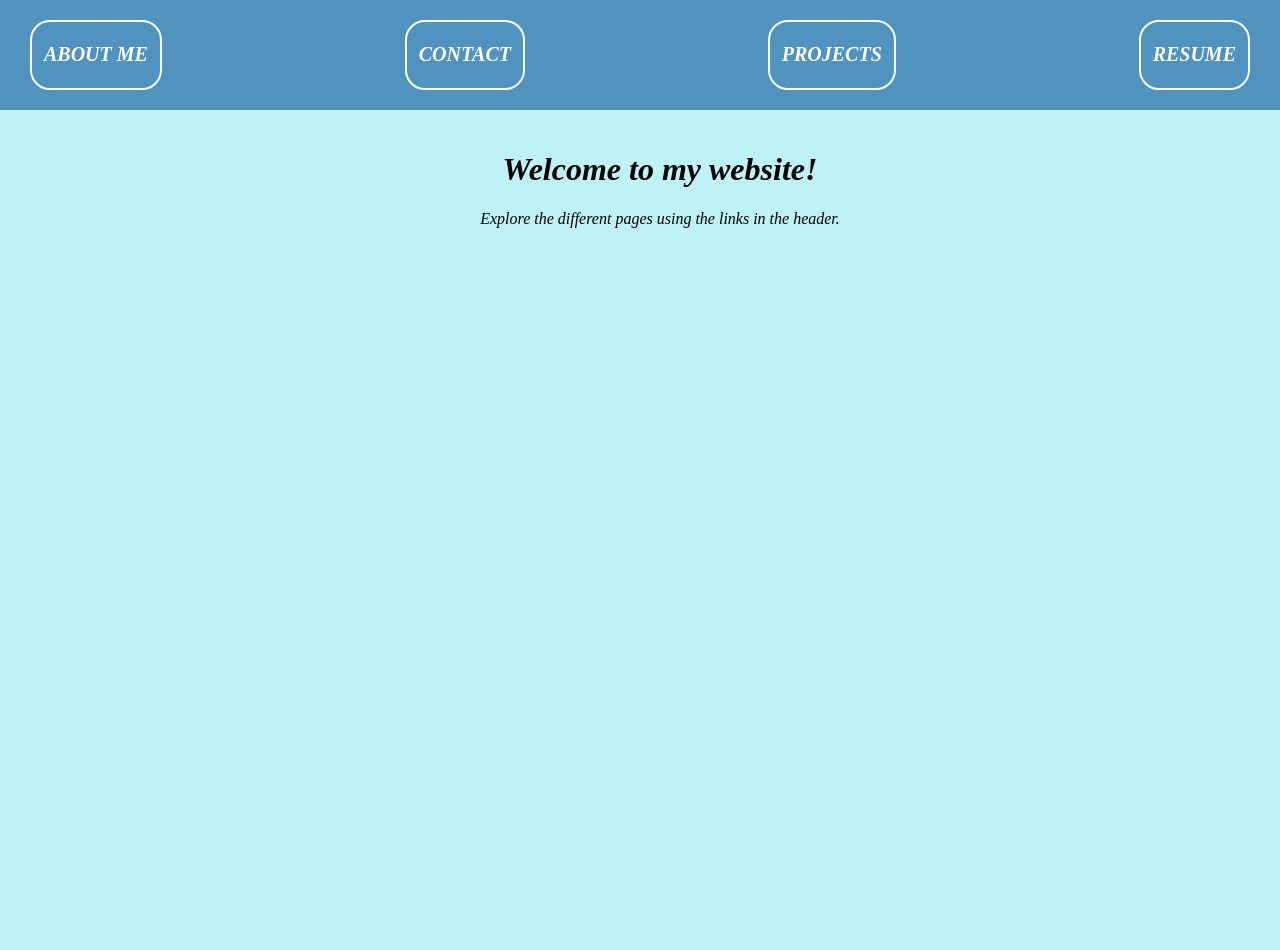
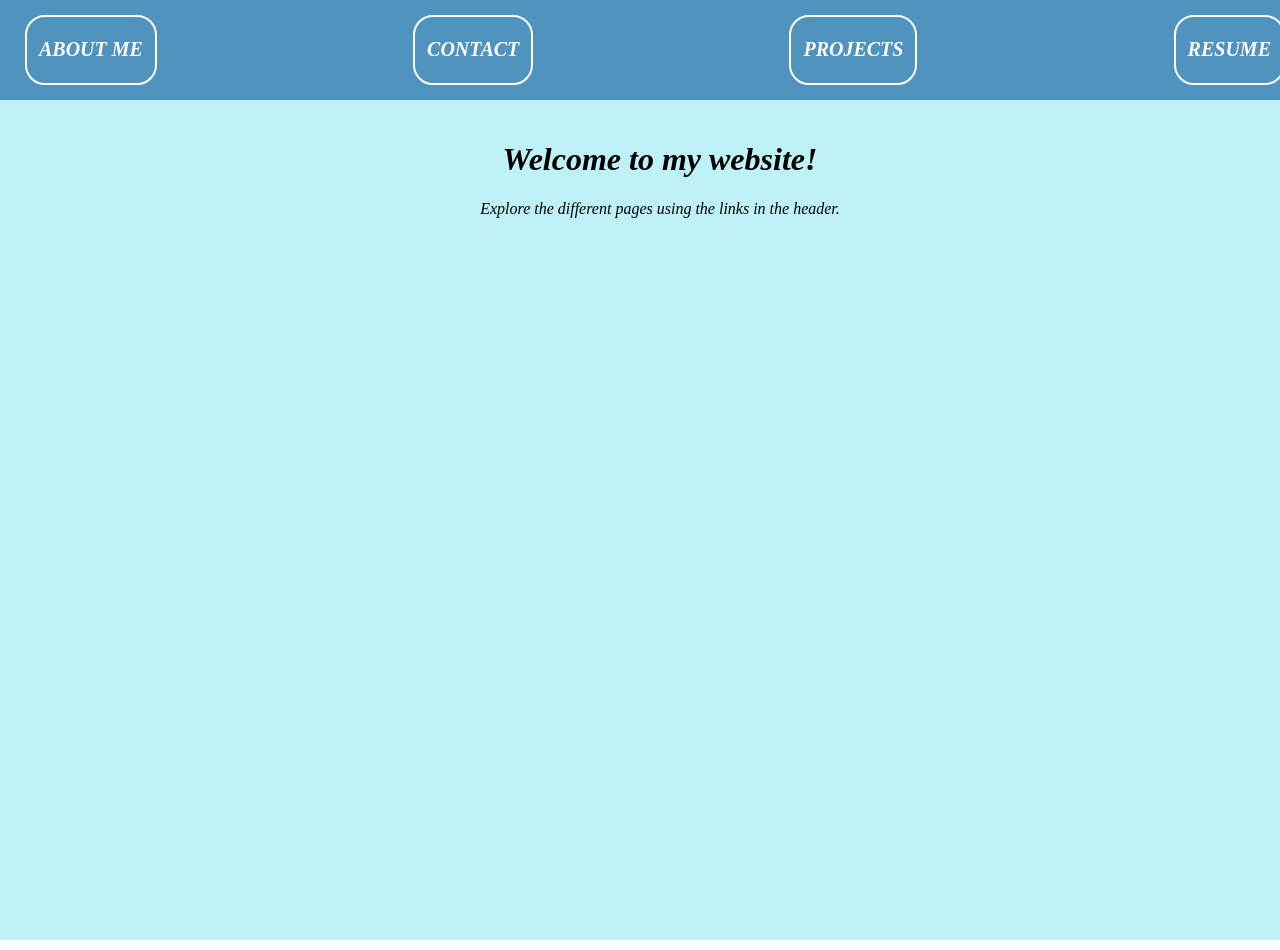
Before and after one commit to windtronic/react_portfolio, a React (Create React App) app in the folder react_portfolio/: page / in a window 1280 px wide. Shown: the top 950 px of the page. Built offline with nearby package versions, Linux system fonts and the light colour scheme.

Commit message:
more css

```diff
--- a/react_portfolio/src/App.css
+++ b/react_portfolio/src/App.css
@@ -17,8 +17,9 @@
   display: flex;
   justify-content: space-between;
   align-items: center;
-  padding: 20px;
+  padding: 15px;
   background-color: rgb(79, 147, 190);
+  width: 100vw;
 }
 
 .nav-link {
```
